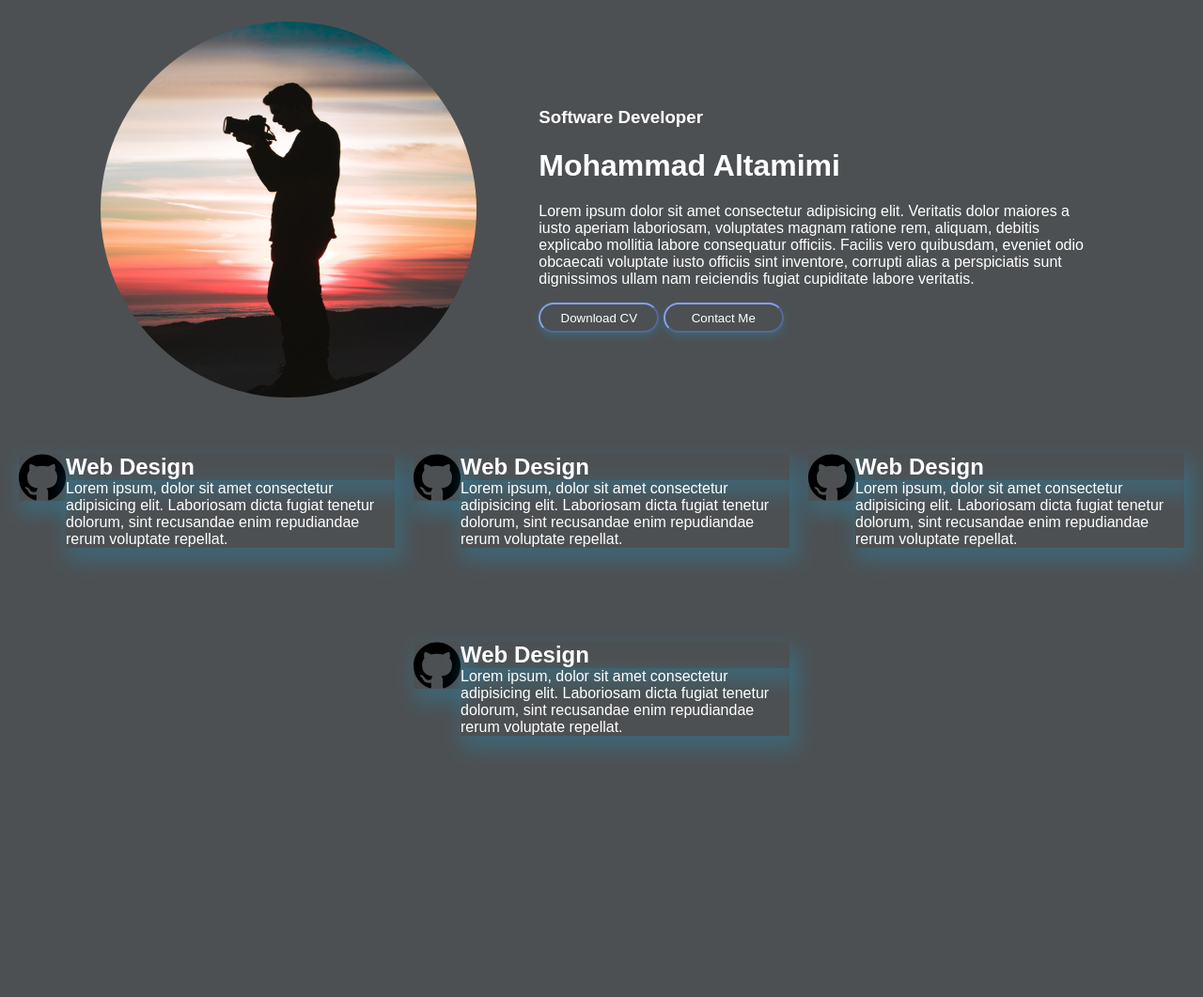
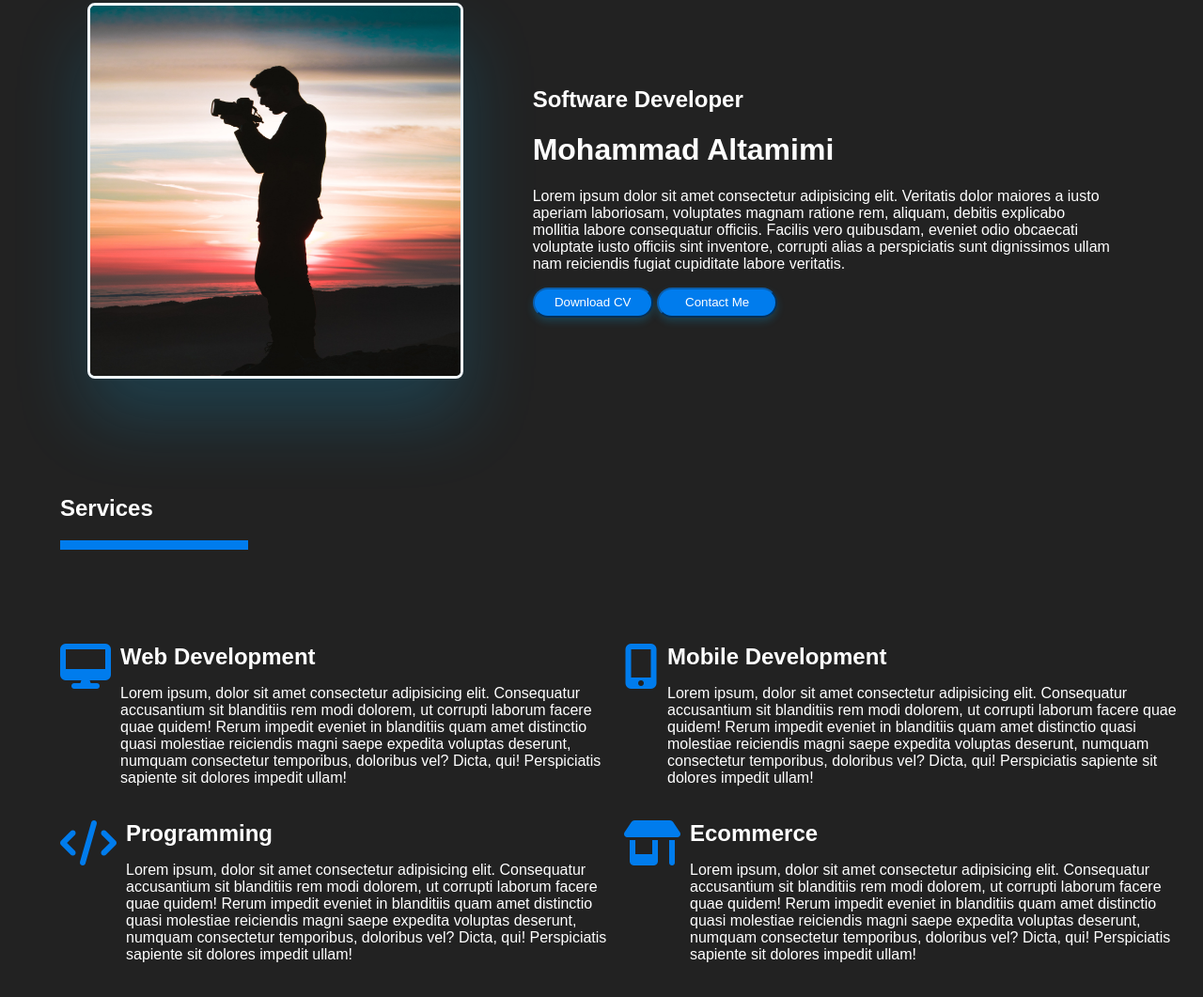
Before and after one commit to maltamimi96/Portfolio, a plain HTML site: page index.html in a window 1280 px wide. Shown: the part 161-1222 px from the top of the page at 94% size. Before the commit the page ends 1044 px from the top, so only its background shows below. Drawn offline with Linux system fonts and the light colour scheme; a web font is replaced by a local one.

Commit message:
New Layout
Changed theme and added icons

```diff
--- a/CustomComponents/navBar.js
+++ b/CustomComponents/navBar.js
@@ -7,7 +7,7 @@ template.innerHTML = `
     justify-content: space-evenly;
     flex-wrap: wrap;
     align-items: center;
-    background-color: #4d5052;
+    background-color: #222;
     padding-top: 40px;
 
 }
@@ -56,12 +56,15 @@ text-decoration: none;
   <ul>
       <li><img src="/Resources/images/github.svg" width="100" height="40"></li>
       <li><img src="/Resources/images/linkedin-square.svg" width="100" height="40"></li>
+      <i class="fab fa-github"></i>
 
 
 
   </ul>
 
 </header>
+
+
 `;
 
 class navBar extends HTMLElement {
--- a/index.html
+++ b/index.html
@@ -7,6 +7,8 @@
     <meta name="viewport" content="width=device-width, initial-scale=1.0">
     <title>Home</title>
     <link rel="stylesheet" href="/style.css">
+    <script src="https://kit.fontawesome.com/c010823109.js" crossorigin="anonymous"></script>
+
 
 
     <style>
@@ -17,10 +19,10 @@
     </style>
 </head>
 
-<nav-bar></nav-bar>
+
 
 <body>
-
+    <nav-bar></nav-bar>
 
 
     <main>
@@ -33,7 +35,7 @@
         </div>
         </div>
         <div class="right-main">
-            <h3>Software Developer</h3>
+            <h2>Software Developer</h2>
             <h1>Mohammad Altamimi</h1>
             <p>
                 Lorem ipsum dolor sit amet consectetur adipisicing elit.
@@ -50,51 +52,110 @@
                 <button>Contact Me</button>
 
 
+
             </div>
         </div>
 
 
 
     </main>
-    <section>
-        <div class="card-container">
-            <div class="skill-card">
-                <img src="/Resources/images/github.svg">
-                <div class="skill-card-text">
-                    <h1>Web Design</h1>
-                    <p>Lorem ipsum, dolor sit amet consectetur adipisicing elit.
-                        Laboriosam dicta fugiat tenetur dolorum, sint recusandae
-                        enim repudiandae rerum voluptate repellat.</p>
+
+    <section class="skills" style="margin-top: 100px;">
+        <h1 class='section-header'>Services</h1>
+        <div class="sub-line"></div>
+
+        <div class="row">
+
+
+            <div class="skill-field">
+
+                <div class="icon">
+                    <i class="fas fa-desktop fa-3x"></i>
+                </div>
+                <div class="skill-text">
+                    <h1>Web Development</h1>
+                    <p>Lorem ipsum, dolor sit amet consectetur
+                        adipisicing elit. Consequatur accusantium sit blanditiis
+                        rem modi dolorem, ut corrupti laborum facere quae quidem!
+                        Rerum impedit eveniet in blanditiis quam amet distinctio
+                        quasi molestiae reiciendis magni saepe expedita voluptas deserunt,
+                        numquam consectetur temporibus, doloribus vel? Dicta,
+                        qui! Perspiciatis
+                        sapiente sit dolores impedit ullam!</p>
+                </div>
+
+            </div>
+            <div class="skill-field">
+
+                <div class="icon">
+                    <i class="fas fa-mobile-alt fa-3x"></i>
+                </div>
+                <div class="skill-text">
+                    <h1>Mobile Development</h1>
+                    <p>Lorem ipsum, dolor sit amet consectetur
+                        adipisicing elit. Consequatur accusantium sit blanditiis
+                        rem modi dolorem, ut corrupti laborum facere quae quidem!
+                        Rerum impedit eveniet in blanditiis quam amet distinctio
+                        quasi molestiae reiciendis magni saepe expedita voluptas deserunt,
+                        numquam consectetur temporibus, doloribus vel? Dicta,
+                        qui! Perspiciatis
+                        sapiente sit dolores impedit ullam!</p>
                 </div>
             </div>
-            <div class="skill-card">
-                <img src="/Resources/images/github.svg">
-                <div class="skill-card-text">
-                    <h1>Web Design</h1>
-                    <p>Lorem ipsum, dolor sit amet consectetur adipisicing elit.
-                        Laboriosam dicta fugiat tenetur dolorum, sint recusandae
-                        enim repudiandae rerum voluptate repellat.</p>
+
+            <div class="skill-field">
+
+                <div class="icon">
+                    <i class="fas fa-code fa-3x"></i>
+                </div>
+                <div class="skill-text">
+                    <h1>Programming</h1>
+                    <p>Lorem ipsum, dolor sit amet consectetur
+                        adipisicing elit. Consequatur accusantium sit blanditiis
+                        rem modi dolorem, ut corrupti laborum facere quae quidem!
+                        Rerum impedit eveniet in blanditiis quam amet distinctio
+                        quasi molestiae reiciendis magni saepe expedita voluptas deserunt,
+                        numquam consectetur temporibus, doloribus vel? Dicta,
+                        qui! Perspiciatis
+                        sapiente sit dolores impedit ullam!</p>
                 </div>
             </div>
-            <div class="skill-card">
-                <img src="/Resources/images/github.svg">
-                <div class="skill-card-text">
-                    <h1>Web Design</h1>
-                    <p>Lorem ipsum, dolor sit amet consectetur adipisicing elit.
-                        Laboriosam dicta fugiat tenetur dolorum, sint recusandae
-                        enim repudiandae rerum voluptate repellat.</p>
+            <div class="skill-field">
+
+                <div class="icon">
+                    <i class="fas fa-store-alt fa-3x"></i>
+                </div>
+                <div class="skill-text">
+                    <h1>Ecommerce</h1>
+                    <p>Lorem ipsum, dolor sit amet consectetur
+                        adipisicing elit. Consequatur accusantium sit blanditiis
+                        rem modi dolorem, ut corrupti laborum facere quae quidem!
+                        Rerum impedit eveniet in blanditiis quam amet distinctio
+                        quasi molestiae reiciendis magni saepe expedita voluptas deserunt,
+                        numquam consectetur temporibus, doloribus vel? Dicta,
+                        qui! Perspiciatis
+                        sapiente sit dolores impedit ullam!</p>
                 </div>
             </div>
-            <div class="skill-card">
-                <img src="/Resources/images/github.svg">
-                <div class="skill-card-text">
-                    <h1>Web Design</h1>
-                    <p>Lorem ipsum, dolor sit amet consectetur adipisicing elit.
-                        Laboriosam dicta fugiat tenetur dolorum, sint recusandae
-                        enim repudiandae rerum voluptate repellat.</p>
-                </div>
-            </div>
-           </div>
+
+
+        </div>
+
+
+
+
+
+
+
+
+
+
+
+
+
+
+
+
 
     </section>
 
@@ -103,6 +164,9 @@
 
     <script src="/CustomComponents/navBar.js"></script>
 
+
 </body>
 
+
+
 </html>
--- a/style.scss
+++ b/style.scss
@@ -1,6 +1,11 @@
-$primary-colour:#4d5052;
+$primary-colour:#222;
 $secondary-colour:white;
 $glow-colour:rgba(13, 183, 250, 0.2);
+$icon-colour:#007ced;
+
+
+
+@import url('https://fonts.googleapis.com/css2?family=Zen+Kaku+Gothic+Antique:wght@300;500;700&display=swap');
 
 
 
@@ -8,20 +13,20 @@ $glow-colour:rgba(13, 183, 250, 0.2);
 {
     border-radius:  25px;
 
-    background-color: $primary-colour;
+    background-color: $icon-colour;
     color:$secondary-colour;
-    border-color: rgb(133, 161, 238);
+    border-color: rgb(11, 94, 172);
     height:2rem;
     width: 8rem;
     box-shadow: 0 4px 8px 0 $glow-colour;
     transition: 0.3s;
 
 
+
 }
 
 
 
-@import url('https://fonts.googleapis.com/css2?family=Zen+Kaku+Gothic+Antique:wght@300;500;700&display=swap');
 *
 {
     box-sizing: border-box;
@@ -38,7 +43,7 @@ body
 }
 
 main{
-    padding: 40px;
+    padding: 20px;
     display: flex;
     justify-content: space-evenly;
     flex-wrap: wrap;
@@ -51,8 +56,11 @@ main{
     img{
         width: 400px;
         height:400px;
-        border-radius: 50%;
+        border-radius: 2%;
         border-color: #26282a;
+        border-style: solid;
+        box-shadow: 0 40px 80px 0 $glow-colour;
+        border-color: aliceblue;
 
     }
     button{
@@ -60,35 +68,55 @@ main{
     }
     button:hover{
         box-shadow: 0 40px 80px 0 $glow-colour;
+        background-color: $icon-colour;
     }
 
     }
 
-.card-container{
-    display:flex;
-    justify-content: space-evenly;
-    margin-top: 1rem;
+
+
+//Row for Skills
+.row{
+    display: flex;
+    justify-content: start;
     flex-wrap: wrap;
+    margin-left: 5%;
+
+}
+.skill-field{
+display: flex;
+flex-basis: 600px;
+max-height: 200px;
+margin-bottom: 20px;
+
+
+    h1{
+        margin: 0;
+        padding: 0;
+    }
+    i{
+        color: $icon-colour;
+        margin-right: 10px;
+    }
+
+}
+.section-header{
+    margin-left: 5%;
 
 
 }
 
-
-.skill-card{
-    display: flex;
-    justify-content: start;
-    width: 400px;
-    height: 200px;
-    h1,p{
-        margin: 0;
-        box-shadow: 5px 10px 20px 5px $glow-colour;
-    }
-
-    img{
-
-        width: 50px;
-        height: 50px;
-    }
-
+.sub-line{
+    background-color: $icon-colour;
+    width: 200px;
+    height: 10px;
+    margin-bottom: 100px;
+    margin-left: 5%;
 
 }
+
+/*Responsive Design*/
+
+@media screen and (max-width: 600px) {
+
+}
```
Also changed, not shown: style.css, 1 other file.
